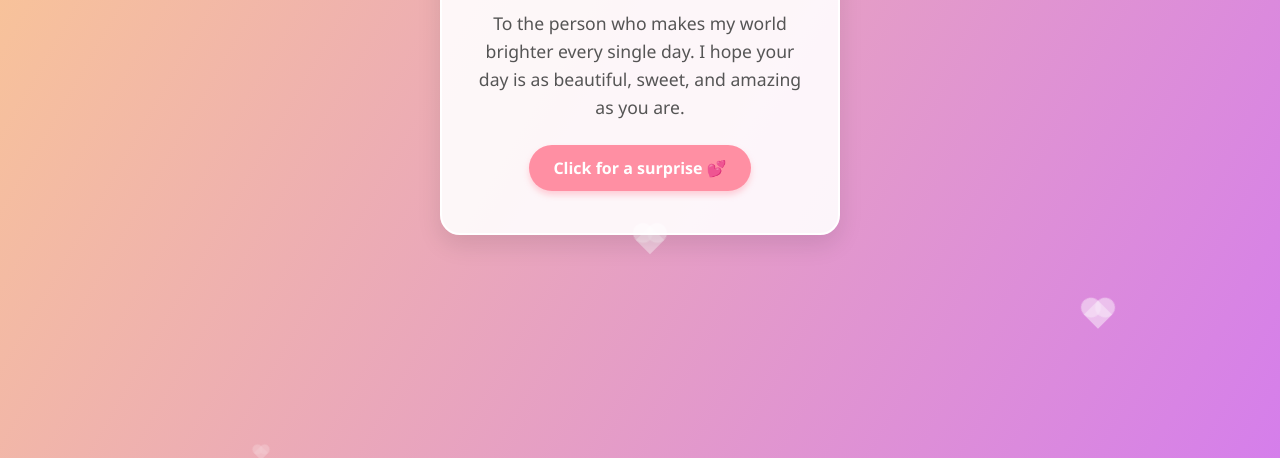
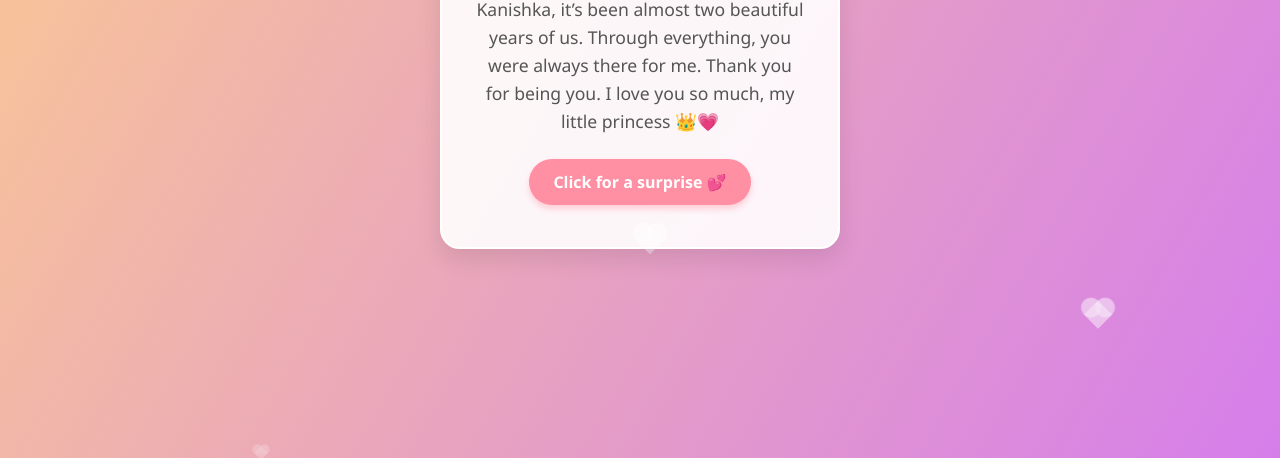
Before and after one commit to mksharma2031/birthday-site, a plain HTML site: page index.html in a window 1280 px wide. Shown: the part 342-800 px from the top of the page. Drawn offline with Linux system fonts and the light colour scheme.

Commit message:
Add files via upload

```diff
--- a/index.html
+++ b/index.html
@@ -182,8 +182,9 @@
 
         <div class="message">
             <p>
-                To the person who makes my world brighter every single day.
-                I hope your day is as beautiful, sweet, and amazing as you are.
+                Kanishka, it’s been almost two beautiful years of us.
+                Through everything, you were always there for me.
+                Thank you for being you. I love you so much, my little princess 👑💗
             </p>
         </div>
 
@@ -193,7 +194,7 @@
 
             <div class="hidden-surprise">
                 <p>i hope u always remember how much i love you 💕🌹<br>
-                Let's make this year the best one yet.</p>
+                </p>
             </div>
         </div>
     </div>
```
